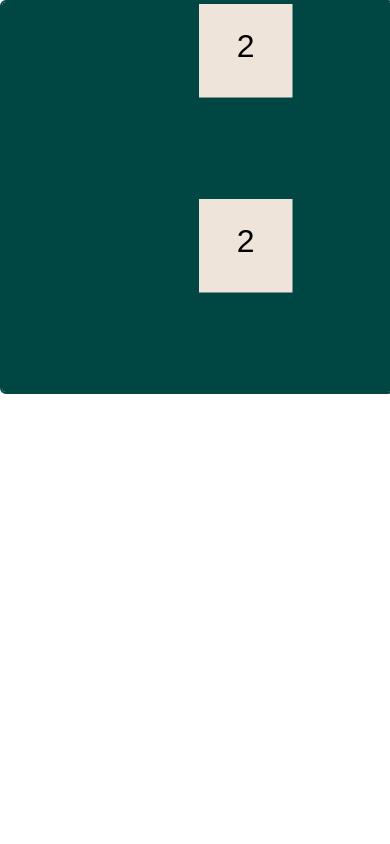
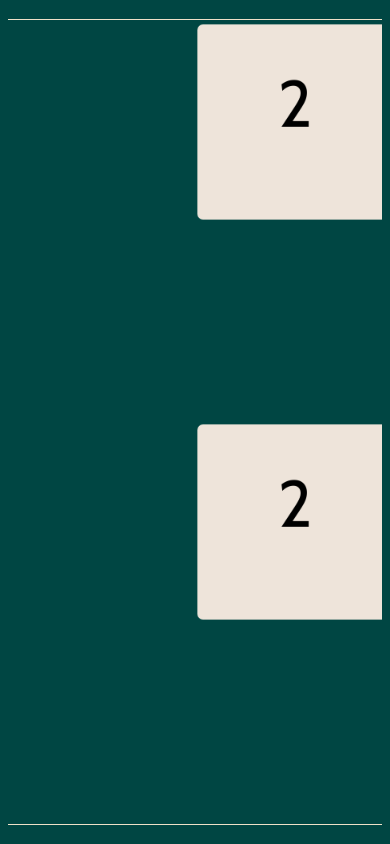
Before and after one commit to vardhan/2048, a website built with Parcel: page index.html in a window 390 px wide. Built offline with nearby package versions, Linux system fonts and the light colour scheme.

Commit message:
Better mobile support

```diff
--- a/index.html
+++ b/index.html
@@ -1,12 +1,14 @@
 <html>
 
 <head>
+  <style>
+    @import url('https://fonts.googleapis.com/css2?family=Cabin&display=swap');
+  </style>
   <link rel="stylesheet" href="style.css" />
 </head>
 
 <body>
-  <canvas id="canvas" width="400" height="400"
-    style=" border: 2px solid #004643; border-radius: 6px; position:absolute; left:0px; top:0px;">
+  <canvas id="canvas" width=1000 height=1000>
   </canvas>
   <script src="src/index.ts"></script>
 </body>
--- a/src/index.ts
+++ b/src/index.ts
@@ -1,9 +1,9 @@
 import { Input } from "./input";
 
-const kRows = 4;
-const kColumns = 4;
+const kDimension = 4;
 const kBackgroundStyle = "#004643"; // https://www.happyhues.co/palettes/10
-const kTilePadding = 2;
+const kTilePadding = 3;
+const kRoundedRadius = 7;
 const kTileStyle = {
   0:"#f9bc60",
   1:"#f9bc60",
@@ -21,13 +21,13 @@ const kTileStyle = {
 };
 
 const kTranslateDuration = 100;
-const kAppearDuration = 100;
-const kMergeOutroDuration = 60;
+const kAppearDuration = 60;
+const kMergeOutroDuration = 100;
 
 const gCanvas = document.getElementById("canvas")! as HTMLCanvasElement;
 const gContext = gCanvas.getContext("2d", { alpha: false })!;
-let gTileSize = gCanvas.width/kRows;
-let gFont = 0.082*gCanvas.width + "px arial";
+let gTileSize = gCanvas.width/kDimension;
+let gFont = 0.082*gCanvas.width + "px cabin";
 
 interface Coord {
   x: number,
@@ -50,6 +50,31 @@ function resetTileDiff(diff: TileDiff) {
   resetCoord(diff.mergedFrom);
   diff.isNew = true;
 }
+let gNumCache = {0: "0", 2: "2", 4: "4"} // number -> string=
+function getCachedString(num: number): string {
+  if (!(num in gNumCache)) {
+    gNumCache[num] = num.toString();
+  }
+  return gNumCache[num]
+}
+function easeOutBack(x: number): number {
+  const c1 = 1.70158;
+  const c3 = c1 + 1;
+
+  return 1 + c3 * Math.pow(x - 1, 3) + c1 * Math.pow(x - 1, 2);
+}
+function fillRoundedRect(x: number, y: number, w: number, h: number, r: number) {
+  if (w < 2 * r) r = w / 2;
+  if (h < 2 * r) r = h / 2;
+  gContext.beginPath();
+  gContext.moveTo(x+r, y);
+  gContext.arcTo(x+w, y,   x+w, y+h, r);
+  gContext.arcTo(x+w, y+h, x,   y+h, r);
+  gContext.arcTo(x,   y+h, x,   y,   r);
+  gContext.arcTo(x,   y,   x+w, y,   r);
+  gContext.closePath();
+}
+
 class Tile {
   val: number = -1;
   // where was this tile's previous position; used for animating it to the current position.
@@ -64,53 +89,94 @@ class Tile {
     this.val = val;
     resetTileDiff(this.prev);
   }
+
+  // renders the animation frame at duration `now` of the given tile.
+  render(elapsedMs: number) {
+    let val = this.val;
+    if (val == -1) {
+      return;
     }
-// Board is an array of kRows. Each row is an array of column values.
+    let wasMerged = this.prev.mergedFrom.x != 0 || this.prev.mergedFrom.y != 0;
+    let translateFactor = Math.max(0, 1 - elapsedMs/kTranslateDuration); // pct left of translation animation.
+    // translate animation for ghost tile that just got merged:
+    if (wasMerged && elapsedMs <= kTranslateDuration + kMergeOutroDuration) {
+      val /= 2;
+      gContext?.save();
+      let deltax = this.prev.mergedFrom.x*gTileSize;
+      let deltay = this.prev.mergedFrom.y*gTileSize;
+      gContext?.translate(-deltax * translateFactor, -deltay * translateFactor); // center of the ghost tile.
+      this.drawTile(val);
+      gContext?.restore();
+    }
+    // translate animation for any moving tile
+    if (elapsedMs <= kTranslateDuration + kMergeOutroDuration && (this.prev.pos.x != 0 || this.prev.pos.y != 0)) {
+      let deltax = this.prev.pos.x*gTileSize;
+      let deltay = this.prev.pos.y*gTileSize;
+      gContext.translate(-deltax * translateFactor, -deltay * translateFactor); // animation position of the tile
+    }
+    // Merge outro animation (the part where they grind against each other and become one):
+    if (wasMerged && elapsedMs >= kTranslateDuration && elapsedMs <= kTranslateDuration + kMergeOutroDuration) {
+      val *= 2;
+      let factor = (elapsedMs - kTranslateDuration)/kMergeOutroDuration;
+      gContext?.scale(1.10*easeOutBack(factor),1.10*easeOutBack(factor));
+    }
+    // appear animation for new tiles:
+    if (elapsedMs <= kTranslateDuration && this.prev.isNew) {
+      return;
+    } else if (elapsedMs <= kTranslateDuration + kAppearDuration && this.prev.isNew) {
+      let factor = (elapsedMs - kTranslateDuration)/kAppearDuration;
+      gContext?.scale(easeOutBack(factor),easeOutBack(factor));
+    }
+
+    this.drawTile(val);
+  }
+
+  drawTile(val: number) {
+    const pad = kTilePadding;
+    gContext.fillStyle = val in kTileStyle ? kTileStyle[val] : kTileStyle[2048];
+    fillRoundedRect(-gTileSize/2 + pad, -gTileSize/2 + pad, gTileSize - 2*pad, gTileSize - 2*pad, kRoundedRadius);
+    gContext.fill();
+
+    gContext.fillStyle = "black";
+    gContext.font = gFont;
+    gContext.textAlign = "center";
+    gContext.fillText(getCachedString(val), 0, 2*pad, (gTileSize-pad*2)*.8);
+  }
+}
+
+// Board is an array of rows. Each row is an array of column values.
 type TileRow = Array<Tile>;
 type Board = Array<TileRow>;
 class Game {
   board: Board;
   Input: Input;
   prevMoveTimeMs: number = performance.now();
-  scratchRow: TileRow = new Array<Tile>(kRows);
-  swipeDiff: Coord = {x: 0, y: 0};
+  scratchRow: TileRow = new Array<Tile>(kDimension);
   animationRequest: number | undefined = undefined;
 
   boundRender = this.render.bind(this);
 
   constructor() {
     this.board = new Array<Array<Tile>>();
-    for (let r = 0; r < kRows; r++) {
+    for (let r = 0; r < kDimension; r++) {
       let row = new Array<Tile>();
-      for (let c = 0; c < kColumns; c++) {
+      for (let c = 0; c < kDimension; c++) {
         row.push(new Tile(-1));
       }
       this.board.push(row);
     }
     this.Input = new Input({
-        ArrowLeft: () => { this.move(-1, 0); },
-        ArrowDown: () => { this.move(0, 1); },
-        ArrowRight: () => { this.move(1, 0); },
-        ArrowUp: () => { this.move(0, -1); }
+        "ArrowLeft": this.move.bind(this, -1, 0),  // left
+        "ArrowDown": this.move.bind(this, 0, 1), // down
+        "ArrowRight": this.move.bind(this, 1, 0), // right
+        "ArrowUp": this.move.bind(this, 0, -1) // up
       }
     );
 
     this.spawnTile();
     this.spawnTile();
-
-    this.render(performance.now());
   }
 
-  swipe(x: number, y: number) {
-    if (Math.abs(x) > Math.abs(y)) {
-      this.swipeDiff.x = x;
-      this.swipeDiff.y = 0;
-    } else {
-      this.swipeDiff.x = 0;
-      this.swipeDiff.y = y;
-    }
-    this.scheduleNextRender(performance.now());
-  }
   copyBoardColumnIntoScratchRow(c: number) {
     let i = 0;
     for (let r of this.board) {
@@ -118,26 +184,25 @@ class Game {
     }
   }
 
-  // map each row or each column of the board in an order dictated by `x` and `y`.
+  // move the board towards direction `x` and `y`.
   //
-  // if abs(y) > 0, then each col of the board is processed. if y > 0, then the col order is bottom tile first. otherwise top.
-  // else if abs(x) > 0, then each row of the board is processed. if x > 0, then the row order is right tile first. otherwise left.
-  //
-  // the col/row returned by `processor` is used to update the board. `processor` may update the supplied input in-place and return
-  // it instead of a new copy.
+  // To move the board, the board is first normalized into rows (rows stay as rows, columns transpose into rows), and the direction is normalized to towards x = 1.
+  // The algorithm only moves things row-wise, to the left, and then denormalizes the movement back to `x` and `y`.
   //
   // requires: x,y in [-1,0,1] && abs(x) xor abs(y)
-  map_board(x: number, y: number, processor: (input: TileRow) => TileRow) {
+  move(x:number, y: number) {
+    let now = performance.now();
+    this.prevMoveTimeMs = now;
+    let somethingMoved = false;
     if (x != 0) {
       for (let r = 0; r < this.board.length; r++) {
         if (x > 0) {
           this.board[r].reverse();
         }
-        let output = processor(this.board[r]!);
+        somethingMoved = this.moveRow(this.board[r], x, y) || somethingMoved;
         if (x > 0) {
-          output.reverse();
-        }
-        this.board[r] = output;
+          this.board[r].reverse();
+        };
       }
     }
     else if (y != 0) {
@@ -147,24 +212,28 @@ class Game {
         if (y > 0) {
           this.scratchRow.reverse();
         }
-        let output = processor(this.scratchRow);
+        somethingMoved = this.moveRow(this.scratchRow, x, y) || somethingMoved;
         if (y > 0) {
-          output.reverse();
+          this.scratchRow.reverse();
         }
         // put the column back in.
         for (let i = 0; i < this.board.length; i++) {
-          this.board[i][c] = output[i];
-        }
+          this.board[i][c] = this.scratchRow[i];
         }
       }
     }
 
-  // move the board towards direction (x,y).
-  move(x:number, y: number) {
-    let now = performance.now();
-    this.prevMoveTimeMs = now;
+    if (somethingMoved) {
+      this.spawnTile();
+    }
+
+    this.scheduleNextRender(now);
+  }
+
+  // always move `tiles` to the left. `x` and `y` are used to keep state for animation purposes.
+  // return true if something moved.
+  moveRow(tiles: TileRow, x: number, y: number): boolean {
     let somethingMoved = false;
-    this.map_board(x,y, (tiles: TileRow): TileRow => {
     let output: TileRow = tiles;
     let free = 0;
     let skipMerge = false;
@@ -178,7 +247,8 @@ class Game {
       output[free].val = tiles[i].val;
       output[free].prev.pos.x = x * (i-free);
       output[free].prev.pos.y = y * (i-free);
-        // output[free].prev.mergedFrom = tiles[i].prev.mergedFrom.x;  TODO
+      output[free].prev.mergedFrom.x = 0;
+      output[free].prev.mergedFrom.y = 0;
       output[free].prev.isNew = tiles[i].prev.isNew;
       if (i != free) {
         somethingMoved = true;
@@ -200,23 +270,17 @@ class Game {
     for (; free < tiles.length; free++) {
       output[free].reset(-1);
     }
-      return output;
-    });
-
-    if (somethingMoved) {
-      this.spawnTile();
-    }
-
-    this.scheduleNextRender(now);
+    return somethingMoved;
   }
 
   scheduleNextRender(now: number) {
-    if (this.animationRequest == undefined && now - this.prevMoveTimeMs < 300) {
+    let elapsed = now - this.prevMoveTimeMs;
+    if (this.animationRequest == undefined && elapsed < (kTranslateDuration + Math.max(kAppearDuration, kMergeOutroDuration))) {
       this.animationRequest = window.requestAnimationFrame(this.boundRender);
     }
   }
 
-  spawnTile(): boolean {
+  spawnTile() {
     let sampleSize = 0;
     let randomr = 0;
     let randomc = 0;
@@ -240,101 +304,42 @@ class Game {
   }
 
   render(now: number) {
+    let nowInMs = performance.now();
     this.animationRequest = undefined;
 
     gContext.clearRect(0, 0, gCanvas.width, gCanvas.height);
     gContext.fillStyle = kBackgroundStyle;
     gContext.fillRect(0, 0, gCanvas.width, gCanvas.height);
 
-    this.renderTiles(now);
-    this.scheduleNextRender(now);
+    this.renderTiles(nowInMs);
+    this.scheduleNextRender(nowInMs);
   }
 
   renderTiles(nowInMs: number) {
+    let elapsed = nowInMs-this.prevMoveTimeMs;
     for (let r = 0; r < this.board.length; r++) {
       for (let c  = 0 ; c < this.board[r].length; c++) {
-        this.renderTile(r, c, nowInMs);
+        gContext.save();
+        let curx = c*gTileSize + gTileSize/2;
+        let cury = r*gTileSize + gTileSize/2;
+        gContext.translate(curx, cury); // center of the tile.
+        this.board[r][c].render(elapsed);
+        gContext.restore();
+      }
     }
   }
 }
 
-  drawTile(val: number) {
-    const pad = kTilePadding;
-    gContext.fillStyle = val in kTileStyle ? kTileStyle[val] : kTileStyle[2048];
-    gContext.fillRect(-gTileSize/2 + pad, -gTileSize/2 + pad, gTileSize - 2*pad, gTileSize - 2*pad);
-
-    gContext.fillStyle = "black";
-    gContext.font = gFont;
-    gContext.textAlign = "center";
-    gContext.fillText(val.toString(), 0, 3*pad, (gTileSize-kTilePadding*2)*.8);
-  }
-
-  // renders the animation frame at duration `now` of the given tile.
-  renderTile(row: number, col: number, nowMs: number) {
-    let tile = this.board[row][col];
-    if (tile.val == -1) {
-      return;
-    }
-
-    gContext.save();
-    let val = tile.val;
-    let curx = col*gTileSize + gTileSize/2;
-    let cury = row*gTileSize + gTileSize/2;
-    gContext.translate(curx, cury); // center of the tile.
-    let translateFactor = (1 - (nowMs-this.prevMoveTimeMs)/kTranslateDuration); // pct left of translation animation.
-    let wasMerged = tile.prev.mergedFrom.x != 0 || tile.prev.mergedFrom.y != 0;
-    // translate animation for ghost tile that just got merged:
-    if (translateFactor > 0 && wasMerged) {
-      val = val / 2;
-      gContext?.save();
-      let deltax = tile.prev.mergedFrom.x*gTileSize;
-      let deltay = tile.prev.mergedFrom.y*gTileSize;
-      gContext?.translate(-deltax * translateFactor, -deltay * translateFactor); // center of the ghost tile.
-      this.drawTile(val);
-      gContext?.restore();
-    }
-    // translate animation for any moving tile
-    if (translateFactor > 0 && (tile.prev.pos.x != 0 || tile.prev.pos.y != 0)) {
-      let deltax = tile.prev.pos.x*gTileSize;
-      let deltay = tile.prev.pos.y*gTileSize;
-      gContext.translate(-deltax * translateFactor, -deltay * translateFactor); // animation position of the tile
-    }
-    // Merge outro animation (the part where they grind against each other and become one):
-    else if (nowMs - this.prevMoveTimeMs < kTranslateDuration + kMergeOutroDuration && wasMerged) {
-      let factor = (nowMs - this.prevMoveTimeMs - kTranslateDuration)/kMergeOutroDuration;
-      gContext.scale(1 + 0.14*factor, 1 + 0.14*factor);
-    }
-    // appear animation for new tiles:
-    else if (nowMs - this.prevMoveTimeMs < kTranslateDuration && tile.prev.isNew) {
-      gContext.scale(0,0);
-    } else if (nowMs - this.prevMoveTimeMs < kTranslateDuration + kAppearDuration && tile.prev.isNew) {
-      let factor = (nowMs - this.prevMoveTimeMs - kTranslateDuration)/kAppearDuration;
-      gContext?.scale(factor,factor);
-    }
-
-    this.drawTile(val);
-
-    gContext.restore();
-  }
-
-  stop() {
-    // Stop any on going timers.
-  }
-}
-
-function resizeCanvas() {
-  let resize = () => {
-    gContext.canvas.width = Math.min(window.innerWidth,window.innerHeight);
-    gContext.canvas.height = Math.min(window.innerWidth,window.innerHeight);
-    gTileSize = gCanvas.width/kRows;
-    gFont = 0.082*gCanvas.width + "px arial";
+function resize() {
+  // gContext.canvas.width = Math.min(window.innerWidth,window.innerHeight);
+  // gContext.canvas.height = Math.min(window.innerWidth,window.innerHeight);
+  gTileSize = gCanvas.width/kDimension;
+  gFont = 0.082*gCanvas.width + "px Cabin";
   if (game) {
-      game.render();
+    game.render(performance.now());
   }
 };
+
+let game = new Game();
 window.onresize = resize;
 resize();
-}
-
-let game = new Game();
-resizeCanvas();
--- a/src/input.ts
+++ b/src/input.ts
@@ -1,19 +1,26 @@
 export class Input {
   touchGesture: TouchGesture | undefined = undefined;
+  handlers: any
+
   constructor(handlers: any) {
     // register keyboard
-    document.addEventListener("keydown", (ev: KeyboardEvent) => {
-      if (ev.code in handlers) {
-        handlers[ev.code]();
-      }
-    });
+    this.handlers =  handlers
+    document.addEventListener("keydown", this.handleKey.bind(this));
 
-    // // register touch
-    // this.touchGesture = new TouchGesture(document.getElementById("canvas") as HTMLCanvasElement, (code: string) => {
-    //   if (code in handlers) {
-    //     handlers[code]();
-    //   }
-    // });
+    // register touch
+    this.touchGesture = new TouchGesture(document.body, this.handleTouch.bind(this));
+  }
+
+  handleKey(ev: KeyboardEvent) {
+    if (ev.key in this.handlers) {
+      this.handlers[ev.key]();
+    }
+  }
+
+  handleTouch(code: string) {
+    if (code in this.handlers) {
+      this.handlers[code]();
+    }
   }
 }
 
@@ -24,7 +31,7 @@ class TouchGesture {
   diffX = 0;
   diffY = 0;
 
-  constructor(canvas: HTMLCanvasElement, handler: any) {
+  constructor(canvas: HTMLElement, handler: any) {
     let touchmove = (ev) => {
       this.diffX += (ev.touches[0].clientX - this.prevX);
       this.diffY += (ev.touches[0].clientY - this.prevY);
@@ -55,7 +62,7 @@ class TouchGesture {
     });
   };
 
-  eval_swipe(): string | undefined {
+  eval_swipe(): number | undefined {
     if (this.dragStart == undefined) {
       return;
     }
--- a/style.css
+++ b/style.css
@@ -1,14 +1,28 @@
 html, body {
-  width: 100%;
-  height: 100%;
-  margin: 0;
+  display: flex;
+  justify-content: center;
+  align-items: center;
   overscroll-behavior: none;
+  overflow: hidden;
+  background: #004643;
+}
+#canvas {
+  width: 400px;
+  height: 400px;
+  border: 1px solid #eee1c9;
+  border-radius: 3px;
+  padding: 2px;
 }
 
-canvas {
-  padding-left: 0;
-  padding-right: 0;
-  margin-left: auto;
-  margin-right: auto;
-  /* display: block; */
+/* On screens that are 992px wide or less, the background color is blue */
+@media screen
+    and (max-width: 992px)
+    and (orientation: portrait) {
+  #canvas {
+    width: 800px;
+    height: 800px;
+    border: 1px solid #eee1c9;
+    border-radius: 3px;
+    padding: 2px;
+  }
 }
```
Lines whose indentation alone changed are shown as unchanged.
